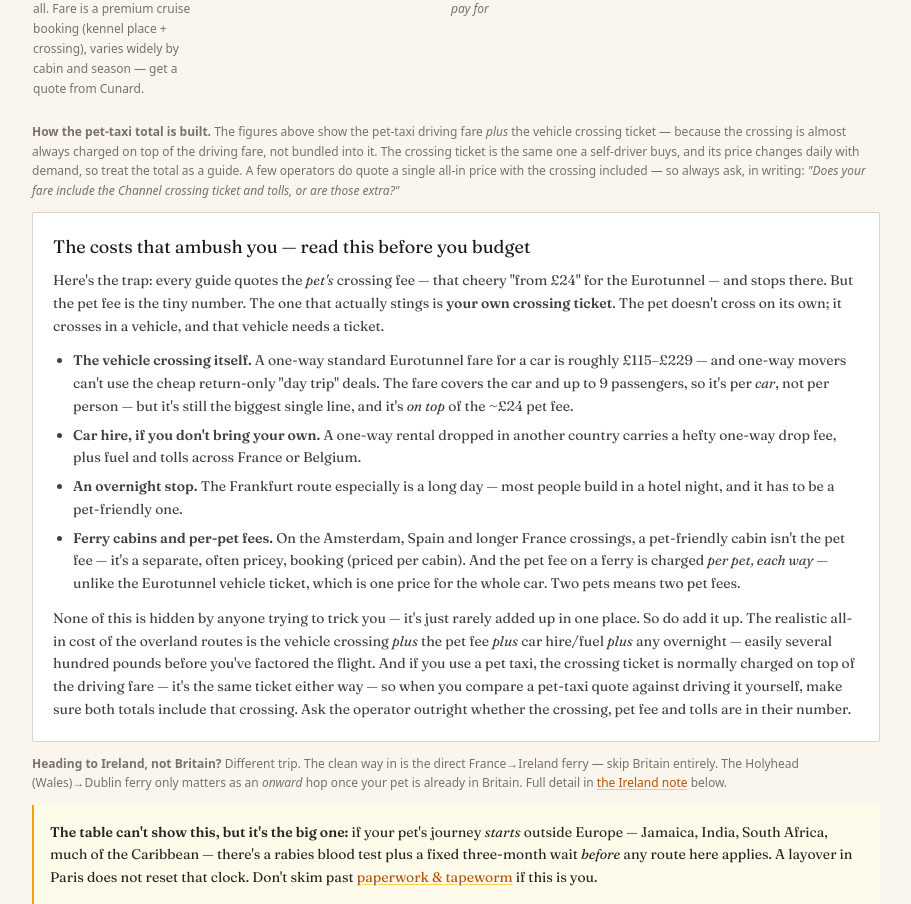
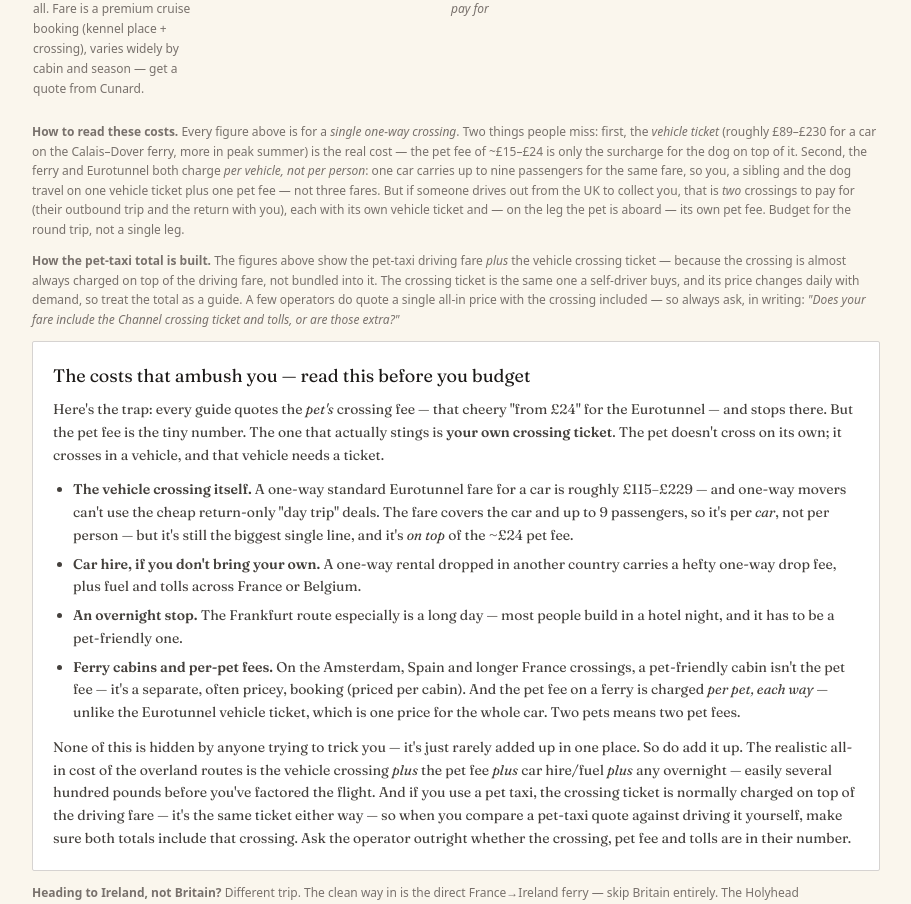
Before and after one commit to rupindermahay/petsincabin, a Next.js app: page /getting-your-pet-into-the-uk in a window 1280 px wide. Shown: the part 2320-3224 px from the top of the page, without its empty margins (184-1095 px from the left). Built offline with nearby package versions, Linux system fonts and the light colour scheme.

Commit message:
Add files via upload

```diff
--- a/pages/getting-your-pet-into-the-uk.js
+++ b/pages/getting-your-pet-into-the-uk.js
@@ -102,6 +102,10 @@ export default function GettingYourPetIntoTheUK() {
             </p>
 
             <RouteComparison />
+
+            <p className="font-sans text-xs text-stone-500 leading-relaxed mb-3">
+              <strong>How to read these costs.</strong> Every figure above is for a <em>single one-way crossing</em>. Two things people miss: first, the <em>vehicle ticket</em> (roughly £89–£230 for a car on the Calais–Dover ferry, more in peak summer) is the real cost — the pet fee of ~£15–£24 is only the surcharge for the dog on top of it. Second, the ferry and Eurotunnel both charge <em>per vehicle, not per person</em>: one car carries up to nine passengers for the same fare, so you, a sibling and the dog travel on one vehicle ticket plus one pet fee — not three fares. But if someone drives out from the UK to collect you, that is <em>two</em> crossings to pay for (their outbound trip and the return with you), each with its own vehicle ticket and — on the leg the pet is aboard — its own pet fee. Budget for the round trip, not a single leg.
+            </p>
 
             <p className="font-sans text-xs text-stone-500 leading-relaxed mb-3">
               <strong>How the pet-taxi total is built.</strong> The figures above show the pet-taxi driving fare <em>plus</em> the vehicle crossing ticket — because the crossing is almost always charged on top of the driving fare, not bundled into it. The crossing ticket is the same one a self-driver buys, and its price changes daily with demand, so treat the total as a guide. A few operators do quote a single all-in price with the crossing included — so always ask, in writing: <em>"Does your fare include the Channel crossing ticket and tolls, or are those extra?"</em>
```
